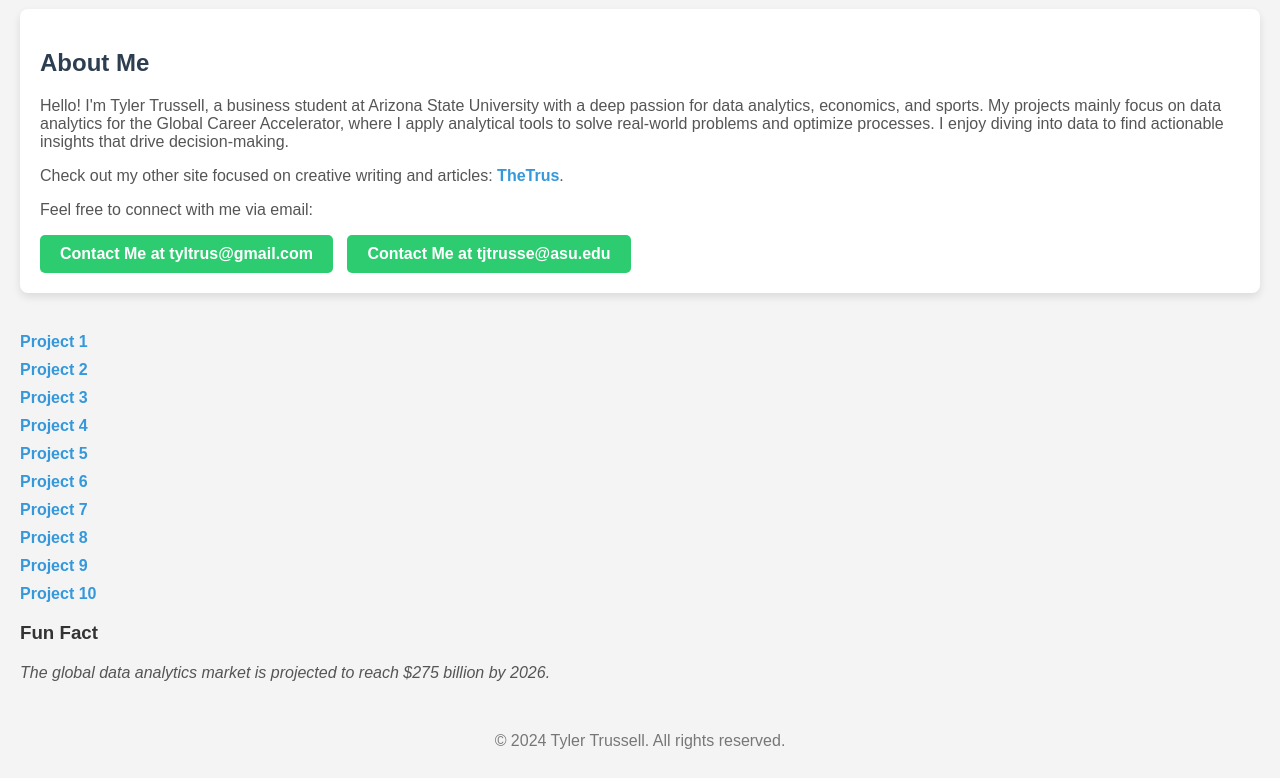
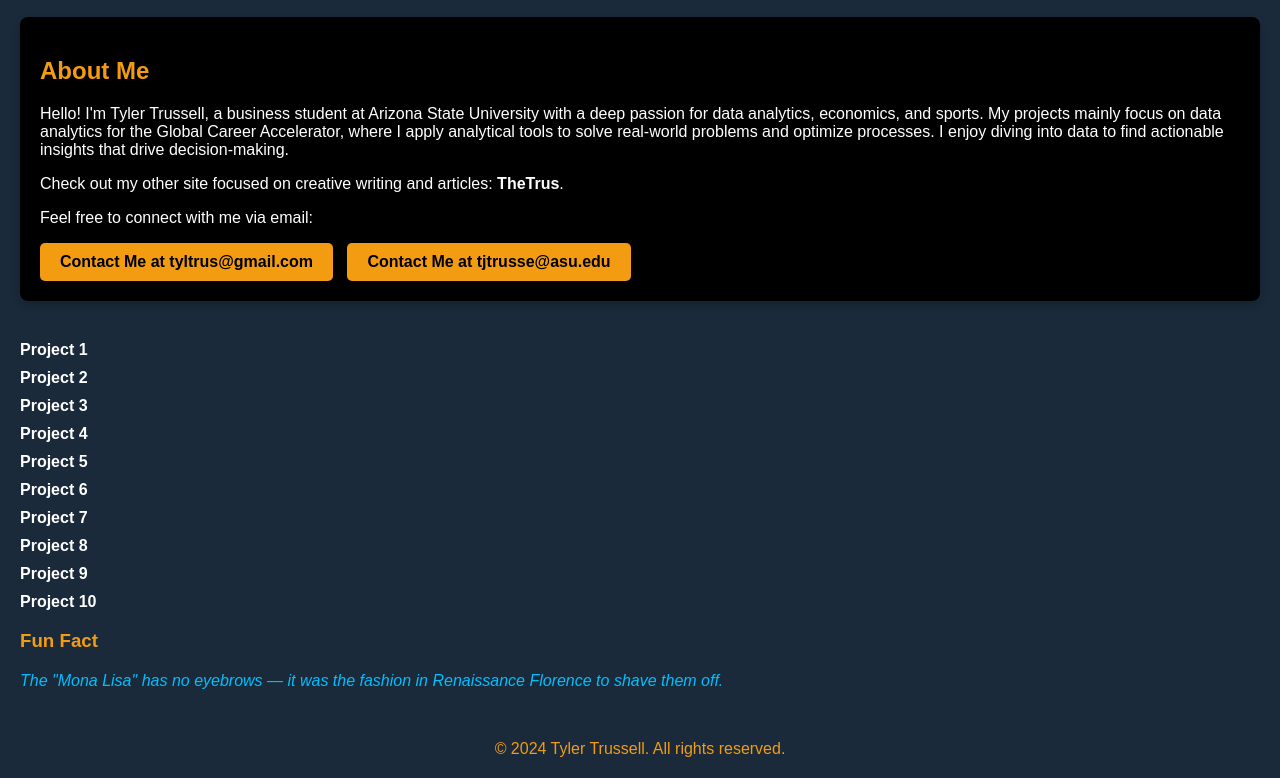
Before and after one commit to tjtrus/Project-Portfolio, a plain HTML site: page index.html in a window 1280 px wide. Shown: the part 117-895 px from the top of the page. Drawn offline with Linux system fonts and the light colour scheme.

Commit message:
Update index.html

```diff
--- a/index.html
+++ b/index.html
@@ -7,14 +7,18 @@
   <style>
     body {
       font-family: Arial, sans-serif;
-      background-color: #f4f4f4;
+      background-color: #1a2a3a; /* Deep Blue Background */
+      color: #fff; /* White Text */
       margin: 20px;
-      color: #333;
     }
     h1 {
       text-align: center;
-      color: #2c3e50;
+      color: #f39c12; /* Bright Orange */
       margin-bottom: 20px;
+      font-size: 36px;
+    }
+    h2, h3 {
+      color: #f39c12; /* Bright Orange for headings */
     }
     ul {
       list-style-type: none;
@@ -25,34 +29,32 @@
     }
     a {
       text-decoration: none;
-      color: #3498db;
+      color: #fff; /* White links */
       font-weight: bold;
       transition: color 0.3s ease;
     }
     a:hover {
-      color: #e74c3c;
+      color: #00bfff; /* Neon Blue Hover Effect */
     }
     .about {
-      background-color: #fff;
+      background-color: #000; /* Black background for contrast */
+      color: #fff; /* White text */
       padding: 20px;
       border-radius: 8px;
-      box-shadow: 0 4px 8px rgba(0,0,0,0.1);
+      box-shadow: 0 4px 8px rgba(0,0,0,0.2);
       margin-bottom: 40px;
     }
     .about h2 {
-      color: #2c3e50;
-    }
-    .about p {
-      color: #555;
+      color: #f39c12; /* Orange heading */
     }
     footer {
       text-align: center;
       margin-top: 50px;
-      color: #777;
+      color: #f39c12; /* Bright Orange for footer */
     }
     #fun-fact {
       font-style: italic;
-      color: #555;
+      color: #00bfff; /* Neon Blue for fun facts */
       margin-top: 20px;
     }
   </style>
@@ -73,11 +75,67 @@
       document.getElementById('greeting').innerText = greeting;
     }
 
-    // Fun facts rotation
+    // Fun facts rotation every 15 minutes (900000 milliseconds)
     const facts = [
-      'The global data analytics market is projected to reach $275 billion by 2026.',
-      'The average career of a professional athlete is just 3-5 years.',
-      'Data-driven decision making can improve business productivity by 5-6%.'
+      // Arts and Music Facts
+      'The "Mona Lisa" has no eyebrows — it was the fashion in Renaissance Florence to shave them off.',
+      'Vincent van Gogh only sold one painting during his lifetime, "The Red Vineyard."',
+      'Pablo Picasso produced an estimated 50,000 artworks during his lifetime.',
+      'The "Starry Night" by Van Gogh was painted from his asylum room in Saint-Rémy-de-Provence.',
+      'The Beatles hold the record for the most No. 1 hits on the Billboard Hot 100, with 20 songs.',
+      'The world’s most expensive painting ever sold is "Salvator Mundi" by Leonardo da Vinci, auctioned for $450 million.',
+      'The guitar riff in The Rolling Stones’ "Satisfaction" came to Keith Richards in a dream.',
+      'Beyoncé is the most-awarded female artist at the Grammys, with 28 Grammy Awards.',
+      'David Bowie’s real name was David Jones, but he changed it to avoid confusion with Davy Jones of The Monkees.',
+      '"The Dark Side of the Moon" by Pink Floyd stayed on the Billboard charts for 741 weeks straight.',
+
+      // Literature and Authors Facts
+      'J.K. Rowling was rejected by 12 publishers before Harry Potter was published.',
+      'Ernest Hemingway survived two plane crashes in two consecutive days.',
+      'Agatha Christie is the world’s best-selling fiction author, with over 2 billion copies sold.',
+      'Mark Twain was born shortly after Halley’s Comet appeared and predicted he would "go out with it" — he died the day after it returned.',
+      'The shortest story ever written is by Ernest Hemingway: "For sale: baby shoes, never worn."',
+      'Dr. Seuss wrote "Green Eggs and Ham" after being challenged to write a book with fewer than 50 different words.',
+      'F. Scott Fitzgerald’s "The Great Gatsby" sold poorly in his lifetime — only about 20,000 copies by the time of his death.',
+      'Jane Austen only made £600 from her writing during her lifetime.',
+      'George Orwell’s real name was Eric Arthur Blair.',
+      'Harper Lee published "To Kill a Mockingbird" in 1960, but her second novel wasn’t released until 2015.',
+
+      // Movies and TV Facts
+      'The movie "Psycho" was the first film to show a flushing toilet.',
+      'The first TV commercial in the U.S. was for Bulova watches in 1941.',
+      'The longest-running TV show of all time is "The Simpsons," with over 700 episodes.',
+      'James Cameron’s "Titanic" and "Avatar" are the two highest-grossing films of all time.',
+      'The "Wilhelm scream" is a stock sound effect that’s been used in over 400 movies.',
+      '"Gone with the Wind" holds the record for the most tickets sold for a movie in U.S. history.',
+      'Tom Hanks’ character in "Forrest Gump" was originally supposed to be played by John Travolta.',
+      'In the "Toy Story" movies, Woody was originally supposed to be a ventriloquist dummy.',
+      'The lightsaber sound in "Star Wars" was created by combining the hum of an old projector and a TV set.',
+      'The snow in "The Wizard of Oz" was made from asbestos.',
+
+      // Random Interesting Facts
+      'A "jiffy" is an actual unit of time — it refers to 1/100th of a second.',
+      'Wombat poop is cube-shaped to prevent it from rolling away.',
+      'Bananas are berries, but strawberries aren’t.',
+      'Sharks existed before trees did, by about 50 million years.',
+      'Octopuses have three hearts and blue blood.',
+      'The Eiffel Tower can grow more than 6 inches taller in the summer due to metal expansion.',
+      'Cleopatra lived closer in time to the first moon landing than to the building of the Great Pyramid.',
+      'There are more stars in the universe than grains of sand on all of Earth’s beaches.',
+      'In Japan, it’s considered rude to tip.',
+      'The Guinness Book of World Records was created to settle arguments in pubs.',
+
+      // Music, Movies, and Cultural Figures (Extended)
+      'Kurt Cobain named the band Nirvana because he wanted a name that was "beautiful or nice" instead of something mean.',
+      'Madonna is the best-selling female recording artist of all time, with over 300 million records sold.',
+      'The "Star Wars" score was composed by John Williams, who has been nominated for more Academy Awards than any other living person.',
+      'Leonardo DiCaprio’s mom named him after Leonardo da Vinci because she was looking at a da Vinci painting when she felt him kick for the first time.',
+      'Marilyn Monroe was reportedly a bookworm, owning over 400 books in her personal library.',
+      'Freddie Mercury had a four-octave vocal range.',
+      'Tom Cruise is known for doing many of his own stunts, including hanging off the side of a plane in "Mission: Impossible – Rogue Nation."',
+      'The sound of the dinosaur roars in "Jurassic Park" was created by mixing tiger, alligator, and whale sounds.',
+      'The "Back to the Future" script was rejected 40 times before it was finally accepted.',
+      'Michael Jackson’s iconic moonwalk was first performed during a performance of "Billie Jean" in 1983.'
     ];
 
     let factIndex = 0;
@@ -89,7 +147,8 @@
 
     window.onload = function() {
       greetUser();
-      setInterval(displayNextFact, 5000); // Change fact every 5 seconds
+      displayNextFact(); // Display the first fact immediately
+      setInterval(displayNextFact, 900000); // Change fact every 15 minutes
     }
   </script>
 </head>
@@ -100,11 +159,11 @@
 
   <div class="about">
     <h2>About Me</h2>
-    <p>Hello! I'm Tyler Trussell, a business student at Arizona State University with a deep passion for data analytics, economics, and sports. My projects mainly focus on data analytics for the Global Career Accelerator, where I apply analytical tools to solve real-world problems and optimize processes. I enjoy diving into data to find actionable insights that drive decision-making.</p>
+        <p>Hello! I'm Tyler Trussell, a business student at Arizona State University with a deep passion for data analytics, economics, and sports. My projects mainly focus on data analytics for the Global Career Accelerator, where I apply analytical tools to solve real-world problems and optimize processes. I enjoy diving into data to find actionable insights that drive decision-making.</p>
     <p>Check out my other site focused on creative writing and articles: <a href="https://trusinho.wixsite.com/thetrus" target="_blank">TheTrus</a>.</p>
     <p>Feel free to connect with me via email:</p>
-    <a href="mailto:tyltrus@gmail.com" style="display:inline-block;background-color:#2ecc71;color:white;padding:10px 20px;text-decoration:none;border-radius:5px;">Contact Me at tyltrus@gmail.com</a>
-    <a href="mailto:tjtrusse@asu.edu" style="display:inline-block;background-color:#2ecc71;color:white;padding:10px 20px;text-decoration:none;border-radius:5px; margin-left: 10px;">Contact Me at tjtrusse@asu.edu</a>
+    <a href="mailto:tyltrus@gmail.com" style="display:inline-block;background-color:#f39c12;color:#000;padding:10px 20px;text-decoration:none;border-radius:5px;">Contact Me at tyltrus@gmail.com</a>
+    <a href="mailto:tjtrusse@asu.edu" style="display:inline-block;background-color:#f39c12;color:#000;padding:10px 20px;text-decoration:none;border-radius:5px; margin-left: 10px;">Contact Me at tjtrusse@asu.edu</a>
   </div>
 
   <ul>
```
